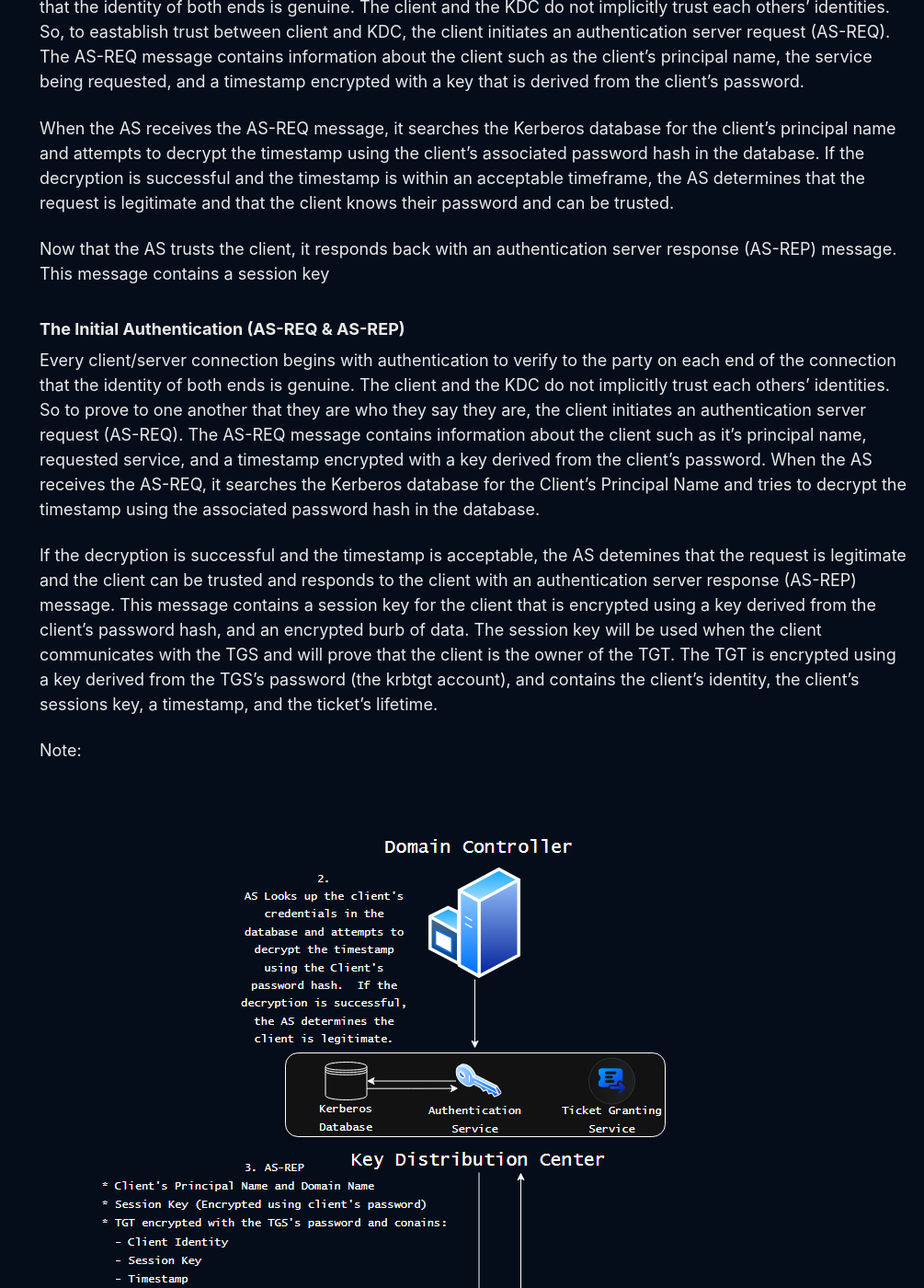
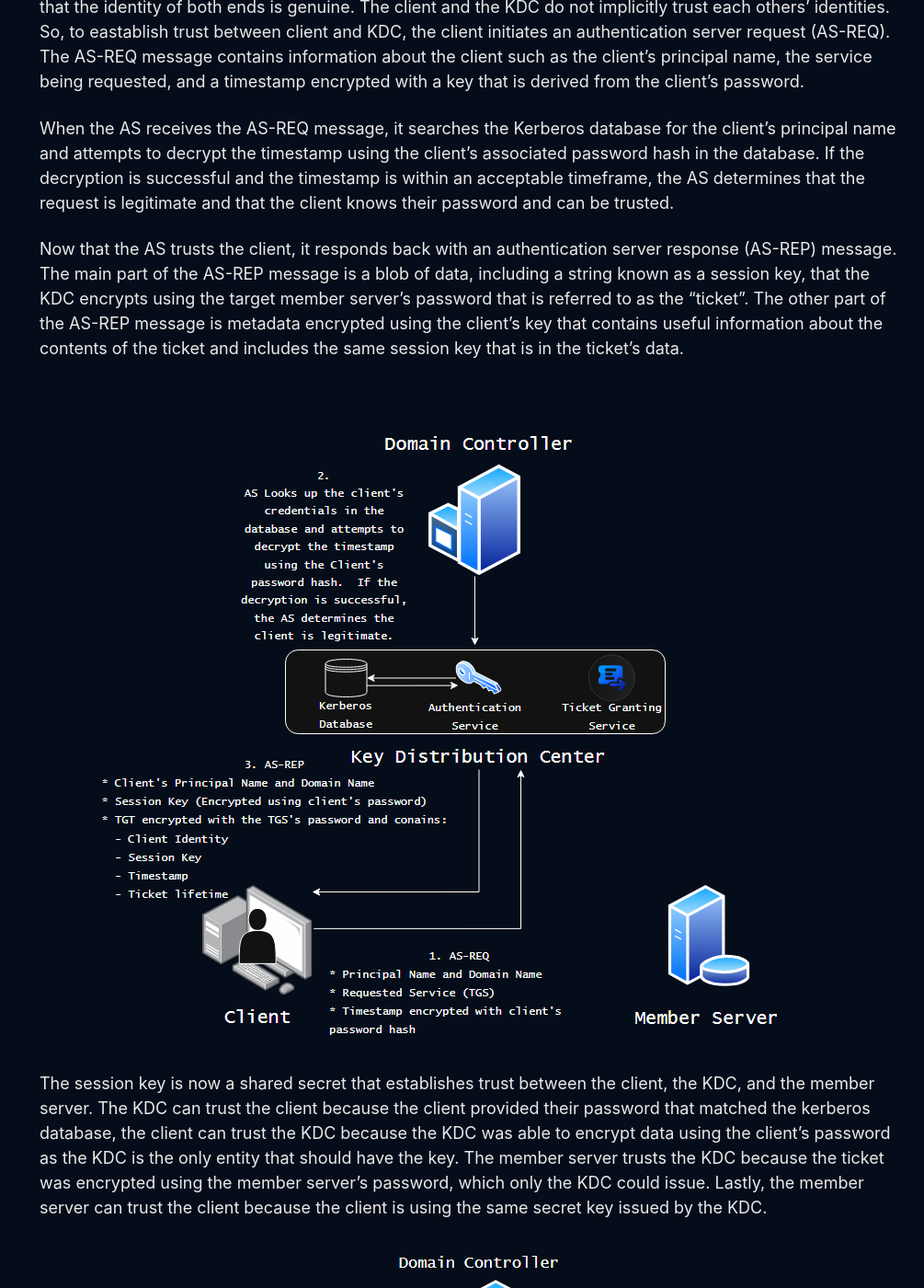
Before and after one commit to harutomo-jp/harutomo-jp.github.io, a Jekyll site: the page built from _posts/2025-06-23-Kerberoasting.md, in a window 1280 px wide and 1400 px high, scrolled down 2240 px. Shown: the whole window at 92% size, without its empty margins (275-1280 px from the left). Built offline with Jekyll 4.4.1, drawn with Linux system fonts in a browser that asks for light colours; cached includes are drawn as plain includes; some of the changed text lies outside the part shown.

Commit message:
Tue, Jul 1, 2025, 12:56 PM -04:00

```diff
--- a/_posts/2025-06-23-Kerberoasting.md
+++ b/_posts/2025-06-23-Kerberoasting.md
@@ -48,23 +48,21 @@ Every client/server connection begins with authentication to verify to the party
 
 When the AS receives the AS-REQ message, it searches the Kerberos database for the client's principal name and attempts to decrypt the timestamp using the client's associated password hash in the database.  If the decryption is successful and the timestamp is within an acceptable timeframe, the AS determines that the request is legitimate and that the client knows their password and can be trusted.
 
-Now that the AS trusts the client, it responds back with an authentication server response (AS-REP) message.  This message contains a session key
-
-### The Initial Authentication (AS-REQ & AS-REP)
-
-Every client/server connection begins with authentication to verify to the party on each end of the connection that the identity of both ends is genuine.  The client and the KDC do not implicitly trust each others' identities.  So to prove to one another that they are who they say they are, the client initiates an authentication server request (AS-REQ).  The AS-REQ message contains information about the client such as it's principal name, requested service, and a timestamp encrypted with a key derived from the client's password.  When the AS receives the AS-REQ, it searches the Kerberos database for the Client's Principal Name and tries to decrypt the timestamp using the associated password hash in the database.
-
-If the decryption is successful and the timestamp is acceptable, the AS detemines that the request is legitimate and the client can be trusted and responds to the client with an authentication server response (AS-REP) message.  This message contains a session key for the client that is encrypted using a key derived from the client's password hash, and an encrypted burb of data.  The session key will be used when the client communicates with the TGS and will prove that the client is the owner of the TGT.  The TGT is encrypted using a key derived from the TGS's password (the krbtgt account), and contains the client's identity, the client's sessions key, a timestamp, and the ticket's lifetime.
-
-Note:
+Now that the AS trusts the client, it responds back with an authentication server response (AS-REP) message.  The main part of the AS-REP message is a blob of data, including a string known as a session key, that the KDC encrypts using the target member server's password that is referred to as the "ticket".  The other part of the AS-REP message is metadata encrypted using the client's key that contains useful information about the contents of the ticket and includes the same session key that is in the ticket's data.
 
 <p align="center">
   <img src="/assets/images/Kerberoasting/ASREQandASREP.png">
 </p>
 
-### Established Trust - What's Next?
+The session key is now a shared secret that establishes trust between the client, the KDC, and the member server.  The KDC can trust the client because the client provided their password that matched the kerberos database, the client can trust the KDC because the KDC was able to encrypt data using the client's password as the KDC is the only entity that should have the key.  The member server trusts the KDC because the ticket was encrypted using the member server's password, which only the KDC could issue.  Lastly, the member server can trust the client because the client is using the same secret key issued by the KDC.
 
-The client receives the AS-REP and trust between the client and the KDC has been established.  The client trusts the KDC because only the KDC would know the client's password to be able to decrypt and encrypt the session key, and the KDC trusts the client because the client proved it knew its password that was stored in the KDC's Kerberos database.  With this trust now established, the client has everything it needs to set up a session with an application on the member server.
+<p align="center">
+  <img src="/assets/images/Kerberoasting/ASREQandASREPfinal.png">
+</p>
+
+### RED ALERT! - AS-REP Roasting
+
+In its most basic form, the client now has the ability to request
 
 
 
```
Also changed, not shown: assets/images/Kerberoasting/ASREQandASREPfinal.png (added).
